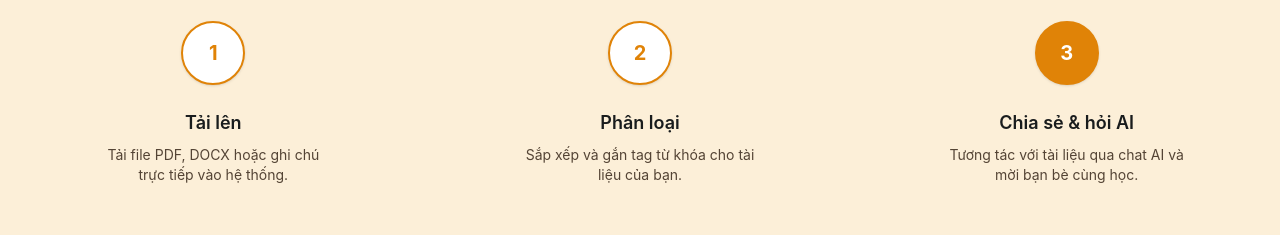
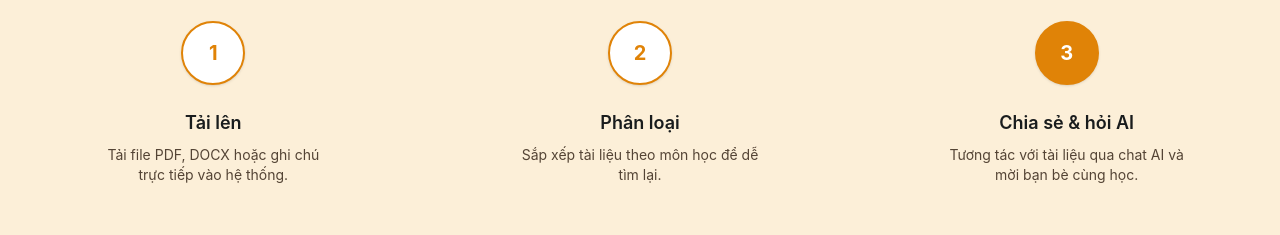
Before and after one commit to nguyenquocty080259-png/AISH, a React (Vite) app in the folder frontend/: page / in a window 1280 px wide. Shown: the part 1182-1417 px from the top of the page. Built offline with nearby package versions, Linux system fonts and the light colour scheme.

Commit message:
chore(fe): drop tag mentions from marketing copy

```diff
--- a/frontend/src/pages/home/HomePage.jsx
+++ b/frontend/src/pages/home/HomePage.jsx
@@ -11,7 +11,7 @@ const FEATURES = [
 
 const STEPS = [
   { n: 1, title: "Tải lên", desc: "Tải file PDF, DOCX hoặc ghi chú trực tiếp vào hệ thống.", filled: false },
-  { n: 2, title: "Phân loại", desc: "Sắp xếp và gắn tag từ khóa cho tài liệu của bạn.", filled: false },
+  { n: 2, title: "Phân loại", desc: "Sắp xếp tài liệu theo môn học để dễ tìm lại.", filled: false },
   { n: 3, title: "Chia sẻ & hỏi AI", desc: "Tương tác với tài liệu qua chat AI và mời bạn bè cùng học.", filled: true },
 ];
 
--- a/frontend/src/pages/how-it-works/HowItWorksPage.jsx
+++ b/frontend/src/pages/how-it-works/HowItWorksPage.jsx
@@ -7,7 +7,7 @@ import img4 from "../../assets/images/how-4-ai-chat.png";
 
 const STEPS = [
   { n: 1, icon: "📤", title: "Tải tài liệu lên", desc: "Tải lên mọi định dạng tài liệu học tập: PDF, DOCX, hoặc hình ảnh bài giảng. HiveMind sẽ tự động trích xuất nội dung và sẵn sàng xử lý.", image: img1 },
-  { n: 2, icon: "🏷️", title: "Phân loại theo môn và nhãn", desc: "Hệ thống đề xuất môn học và nhãn (tags) phù hợp cho tài liệu của bạn. Tổ chức kho tri thức của riêng bạn một cách khoa học nhất.", image: img2 },
+  { n: 2, icon: "📚", title: "Phân loại theo môn học", desc: "Hệ thống đề xuất môn học phù hợp cho tài liệu của bạn. Tổ chức kho tri thức của riêng bạn một cách khoa học nhất.", image: img2 },
   { n: 3, icon: "👥", title: "Chia sẻ với cộng đồng", desc: "Kết nối với tổ ong tri thức. Chia sẻ tài liệu của bạn hoặc tham khảo tài liệu từ hàng ngàn người học khác để mở rộng góc nhìn.", image: img3 },
   { n: 4, icon: "🤖", title: "Hỏi AI về nội dung tài liệu", desc: "Trò chuyện trực tiếp với tài liệu của bạn. Yêu cầu tóm tắt, giải thích khái niệm khó hoặc đặt câu hỏi tự kiểm tra kiến thức.", image: img4 },
 ];
```
